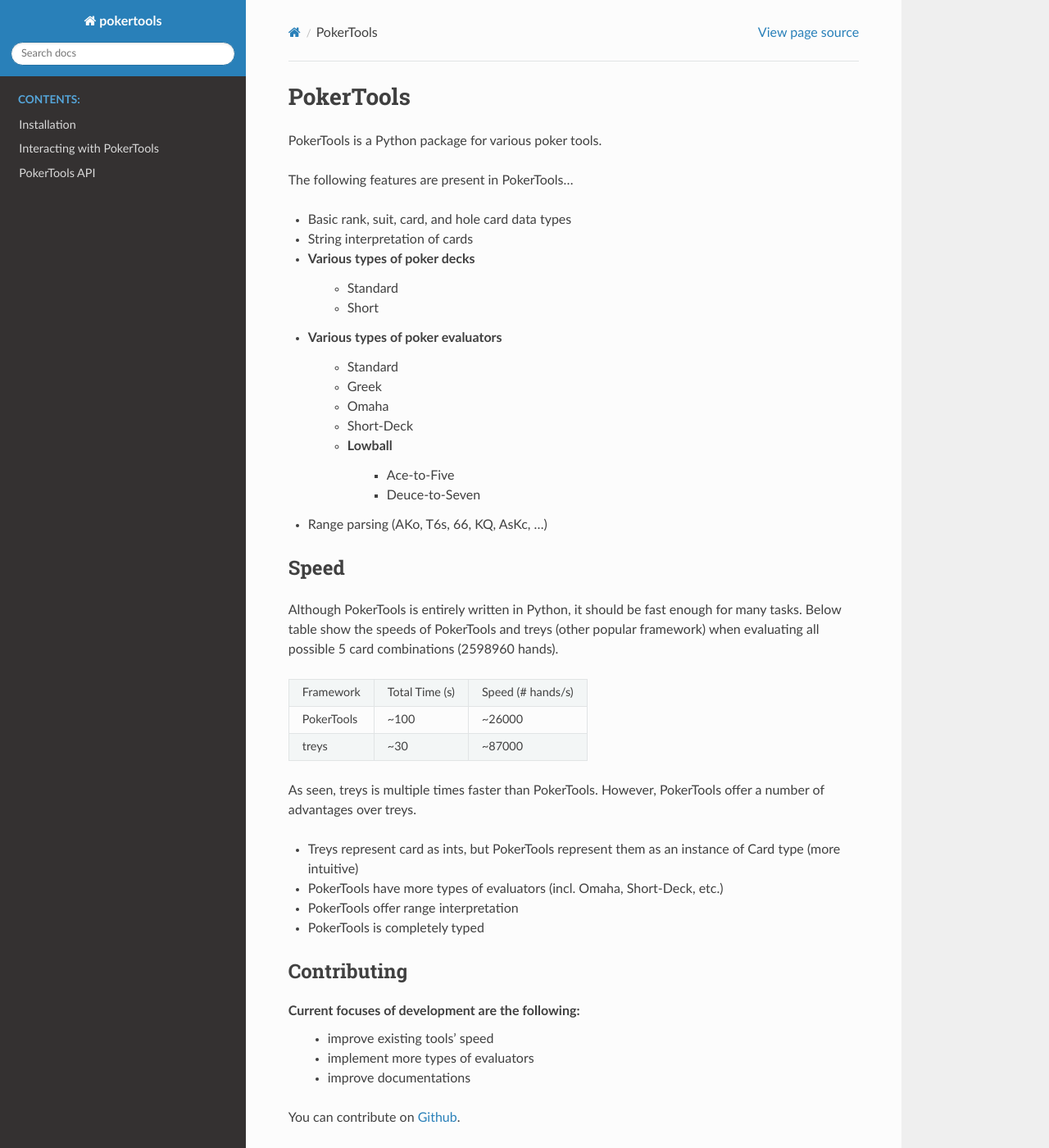
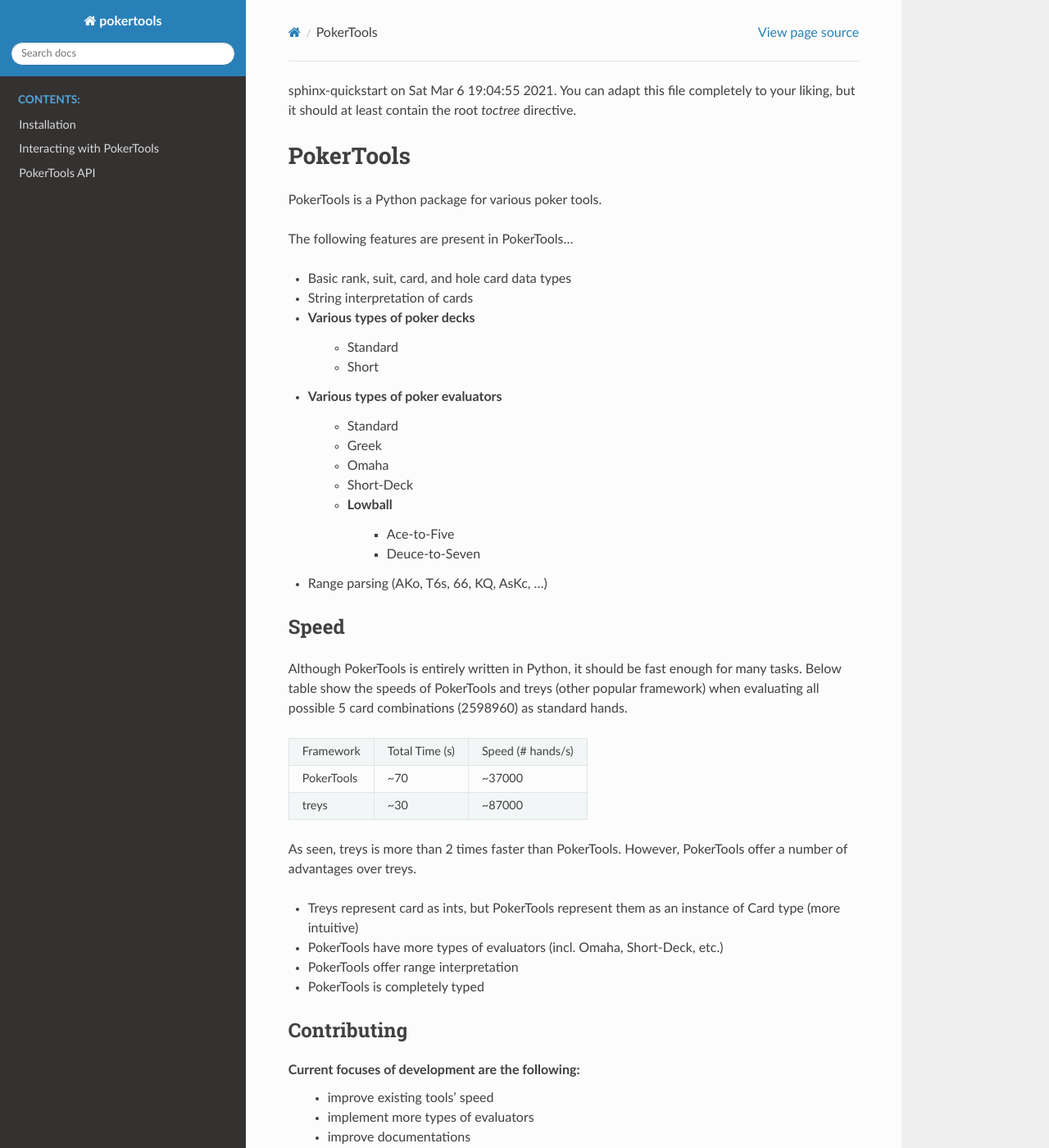
Before and after one commit to uoftcprg/pokerkit, a Sphinx documentation site: the page built from docs/source/index.rst, in a window 1280 px wide and 1400 px high. Shown: the whole window at 82% size. Built offline with Sphinx 7.4.7 and the Read the Docs theme 2.0.0, drawn with Linux system fonts in a browser that asks for light colours.

Commit message:
made slight optimization

```diff
--- a/docs/source/index.rst
+++ b/docs/source/index.rst
@@ -1,7 +1,7 @@
 .. pokertools documentation master file, created by
-   sphinx-quickstart on Sat Mar  6 19:04:55 2021.
-   You can adapt this file completely to your liking, but it should at least
-   contain the root `toctree` directive.
+sphinx-quickstart on Sat Mar  6 19:04:55 2021.
+You can adapt this file completely to your liking, but it should at least
+contain the root `toctree` directive.
 
 PokerTools
 ==========
@@ -30,16 +30,17 @@
 -----
 
 Although PokerTools is entirely written in Python, it should be fast enough for many tasks. Below table show the speeds
-of PokerTools and treys (other popular framework) when evaluating all possible 5 card combinations (2598960 hands).
+of PokerTools and treys (other popular framework) when evaluating all possible 5 card combinations (2598960) as standard
+hands.
 
 ============  ================  ===================
   Framework    Total Time (s)    Speed (# hands/s)
 ------------  ----------------  -------------------
- PokerTools         ~100              ~26000
+ PokerTools         ~70               ~37000
    treys            ~30               ~87000
 ============  ================  ===================
 
-As seen, treys is multiple times faster than PokerTools. However, PokerTools offer a number of advantages over treys.
+As seen, treys is more than 2 times faster than PokerTools. However, PokerTools offer a number of advantages over treys.
 
 - Treys represent card as ints, but PokerTools represent them as an instance of Card type (more intuitive)
 - PokerTools have more types of evaluators (incl. Omaha, Short-Deck, etc.)
```
